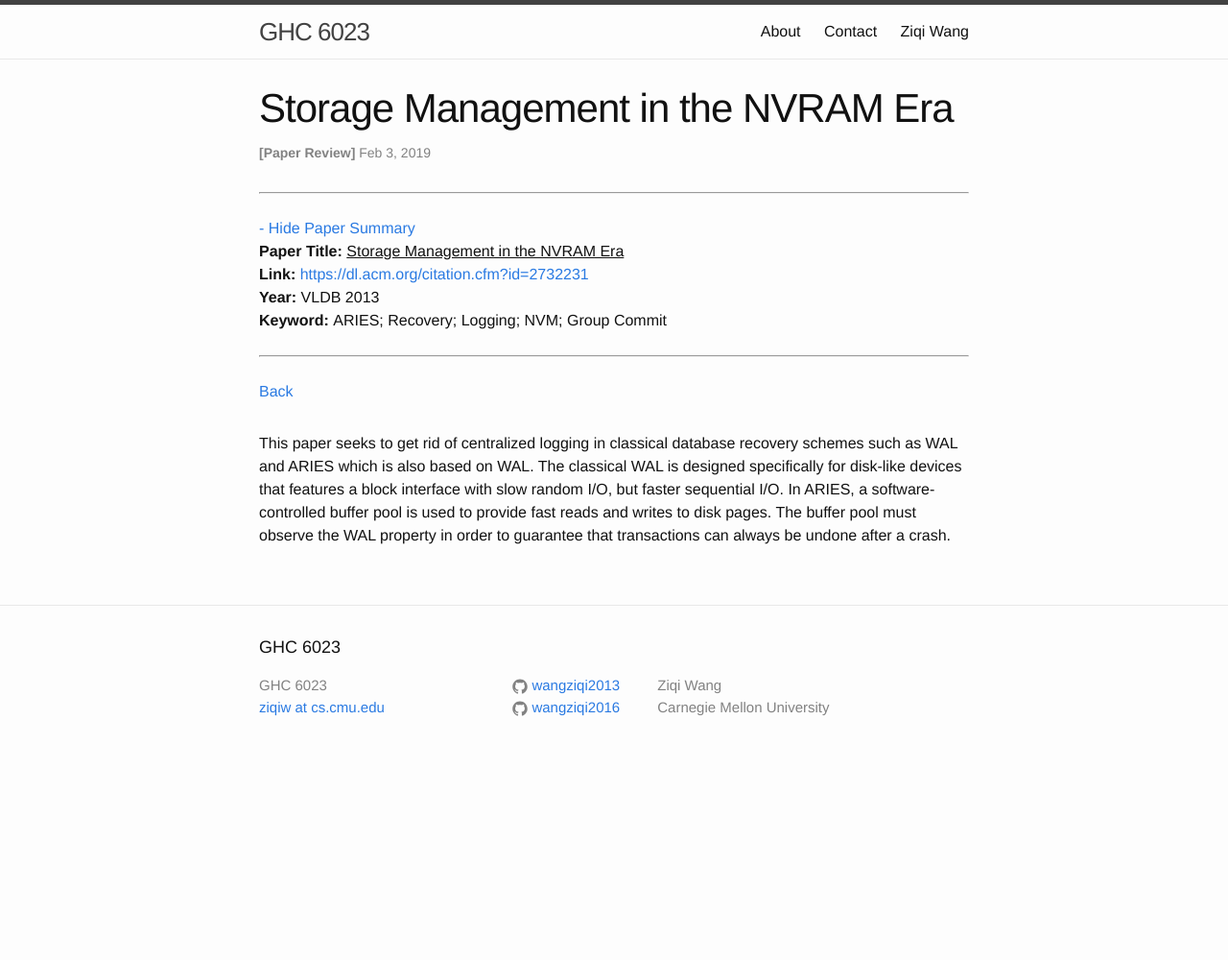
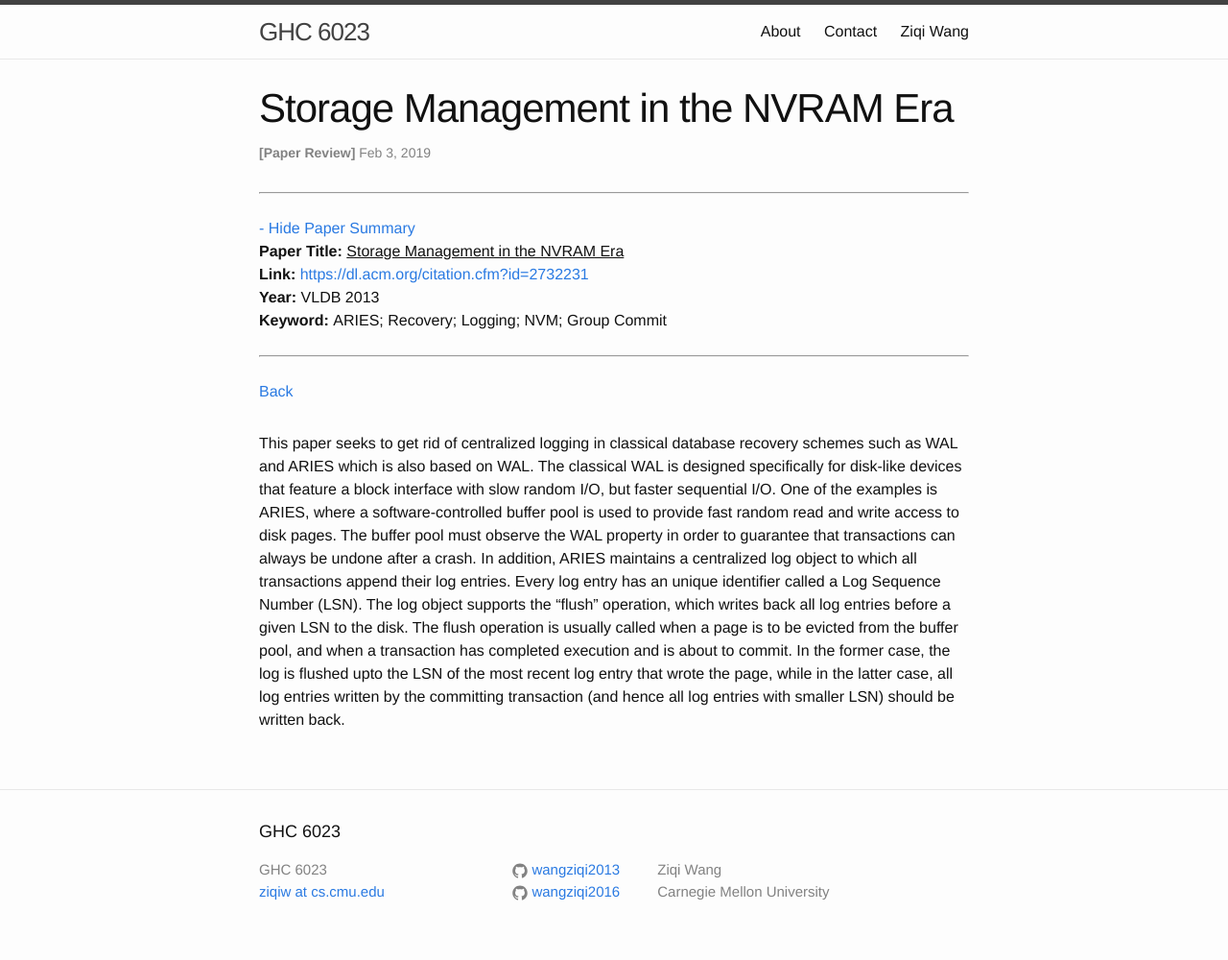
Before and after one commit to wangziqi2013/wangziqi2013.github.io, a Jekyll site: the page built from _posts/2019-02-03-Storage-Mgmt-In-The-NVM-Era.markdown, in a window 1280 px wide. Shown: the whole page at 96% size. Built offline with Jekyll 4.4.1, drawn with Linux system fonts in a browser that asks for light colours; before the commit the page ends 900 px from its top, so only the background shows below that.

Commit message:
Finish first paragraph

```diff
--- a/_posts/2019-02-03-Storage-Mgmt-In-The-NVM-Era.markdown
+++ b/_posts/2019-02-03-Storage-Mgmt-In-The-NVM-Era.markdown
@@ -14,7 +14,13 @@ version_mgmt:
 ---
 
 This paper seeks to get rid of centralized logging in classical database recovery schemes such as WAL and ARIES which is
-also based on WAL. The classical WAL is designed specifically for disk-like devices that features a block interface
-with slow random I/O, but faster sequential I/O. In ARIES, a software-controlled buffer pool is used to provide fast
-reads and writes to disk pages. The buffer pool must observe the WAL property in order to guarantee that transactions
-can always be undone after a crash.
+also based on WAL. The classical WAL is designed specifically for disk-like devices that feature a block interface
+with slow random I/O, but faster sequential I/O. One of the examples is ARIES, where a software-controlled buffer pool
+is used to provide fast random read and write access to disk pages. The buffer pool must observe the WAL property in order
+to guarantee that transactions can always be undone after a crash. In addition, ARIES maintains a centralized log object
+to which all transactions append their log entries. Every log entry has an unique identifier called a Log Sequence Number (LSN).
+The log object supports the "flush" operation, which writes back all log entries before a given LSN to the disk. The
+flush operation is usually called when a page is to be evicted from the buffer pool, and when a transaction has completed
+execution and is about to commit. In the former case, the log is flushed upto the LSN of the most recent log entry
+that wrote the page, while in the latter case, all log entries written by the committing transaction (and hence all log
+entries with smaller LSN) should be written back.
```
